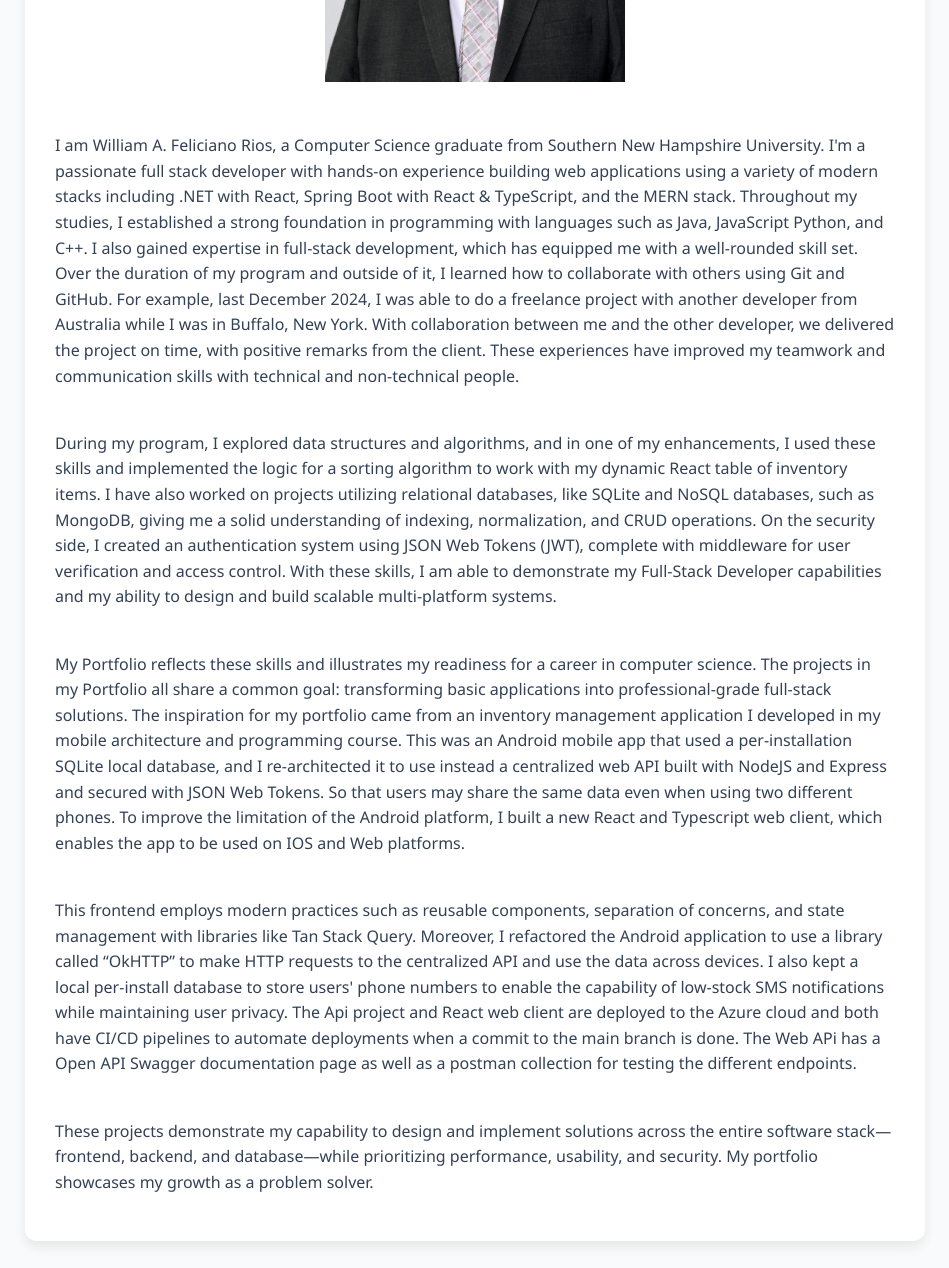
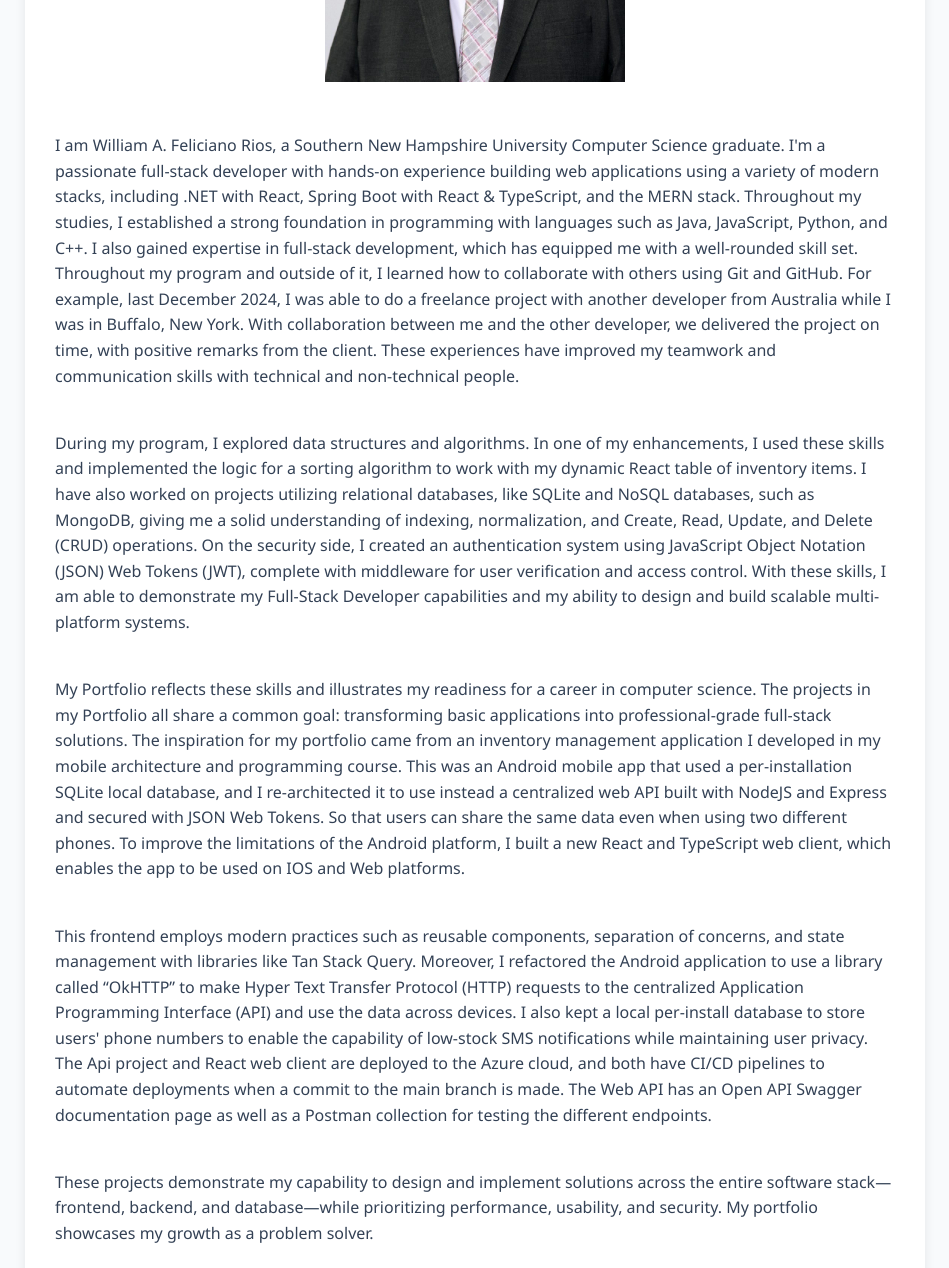
Before and after one commit to wfeliciano20/CS499_Capstone, a plain HTML site: page index.html in a window 1280 px wide. Shown: the part 640-1908 px from the top of the page, without its empty margins (165-1114 px from the left). Drawn offline with nearby package versions, Linux system fonts and the light colour scheme.

Commit message:
Update index.html

```diff
--- a/index.html
+++ b/index.html
@@ -26,55 +26,50 @@
         <br>
         <br>
         <p>
-          I am William A. Feliciano Rios, a Computer Science graduate from
-          Southern New Hampshire University. I'm a passionate full stack developer
-          with hands-on experience building web applications using a variety of
-          modern stacks including .NET with React, Spring Boot with React &
-          TypeScript, and the MERN stack. Throughout my studies, I established
-          a strong foundation in programming with languages such as Java, JavaScript
-          Python, and C++. I also gained expertise in full-stack development, which
-          has equipped me with a well-rounded skill set. Over the duration of my program
-          and outside of it, I learned how to collaborate with others using Git and GitHub.
-          For example, last December 2024, I was able to do a freelance project with another
-          developer from Australia while I was in Buffalo, New York. With collaboration
-          between me and the other developer, we delivered the project on time, with
-          positive remarks from the client. These experiences have improved my teamwork
-          and communication skills with technical and non-technical people.
+          I am William A. Feliciano Rios, a Southern New Hampshire University Computer Science graduate.
+          I'm a passionate full-stack developer with hands-on experience building web applications using a
+          variety of modern stacks, including .NET with React, Spring Boot with React & TypeScript, and the
+          MERN stack. Throughout my studies, I established a strong foundation in programming with languages
+          such as Java, JavaScript, Python, and C++. I also gained expertise in full-stack development, which
+          has equipped me with a well-rounded skill set. Throughout my program and outside of it, I learned how
+          to collaborate with others using Git and GitHub. For example, last December 2024, I was able to do a
+          freelance project with another developer from Australia while I was in Buffalo, New York. With collaboration
+          between me and the other developer, we delivered the project on time, with positive remarks from the client.
+          These experiences have improved my teamwork and communication skills with technical and non-technical people.
           </p>
           <br>
           <p>
-          During my program, I explored data structures and algorithms, and in one of my
-          enhancements, I used these skills and implemented the logic for a sorting algorithm
-          to work with my dynamic React table of inventory items. I have also worked on projects
-          utilizing relational databases, like SQLite and NoSQL databases, such as MongoDB, giving
-          me a solid understanding of indexing, normalization, and CRUD operations. On the security
-          side, I created an authentication system using JSON Web Tokens (JWT), complete with middleware
-          for user verification and access control. With these skills, I am able to demonstrate my
-          Full-Stack Developer capabilities and my ability to design and build scalable multi-platform
-          systems.
+          During my program, I explored data structures and algorithms. In one of my enhancements, I used these
+          skills and implemented the logic for a sorting algorithm to work with my dynamic React table of inventory
+          items. I have also worked on projects utilizing relational databases, like SQLite and NoSQL databases, such
+          as MongoDB, giving me a solid understanding of indexing, normalization, and Create, Read, Update, and Delete
+          (CRUD) operations. On the security side, I created an authentication system using JavaScript Object Notation
+          (JSON) Web Tokens (JWT), complete with middleware for user verification and access control. With these skills,
+          I am able to demonstrate my Full-Stack Developer capabilities and my ability to design and build scalable
+          multi-platform systems.
           </p>
           <br>
           <p>
-          My Portfolio reflects these skills and illustrates my readiness for a career in computer science.
-          The projects in my Portfolio all share a common goal: transforming basic applications into
-          professional-grade full-stack solutions. The inspiration for my portfolio came from an inventory
-          management application I developed in my mobile architecture and programming course. This was an
-          Android mobile app that used a per-installation SQLite local database, and I re-architected it to
-          use instead a centralized web API built with NodeJS and Express and secured with JSON Web Tokens.
-          So that users may share the same data even when using two different phones. To improve the limitation
-          of the Android platform, I built a new React and Typescript web client, which enables the app to be
-          used on IOS and Web platforms.
+          My Portfolio reflects these skills and illustrates my readiness for a career in computer science. The projects
+          in my Portfolio all share a common goal: transforming basic applications into professional-grade full-stack
+          solutions. The inspiration for my portfolio came from an inventory management application I developed in my
+          mobile architecture and programming course. This was an Android mobile app that used a per-installation SQLite
+          local database, and I re-architected it to use instead a centralized web API built with NodeJS and Express and
+          secured with JSON Web Tokens. So that users can share the same data even when using two different phones. To
+          improve the limitations of the Android platform, I built a new React and TypeScript web client, which enables the
+          app to be used on IOS and Web platforms.
           </p>
           <br>
           <p>
-          This frontend employs modern practices such as reusable components, separation of concerns, and
-          state management with libraries like Tan Stack Query. Moreover, I refactored the Android application
-          to use a library called “OkHTTP” to make HTTP requests to the centralized API and use the data across
-          devices. I also kept a local per-install database to store users' phone numbers to enable the capability
-          of low-stock SMS notifications while maintaining user privacy. The Api project and React web client are
-          deployed to the Azure cloud and both have CI/CD pipelines to automate deployments when a commit to the
-          main branch is done. The Web APi has a Open API Swagger documentation page as well as a postman collection
-          for testing the different endpoints.
+          This frontend employs modern practices such as reusable components, separation of concerns, and state management
+          with libraries like Tan Stack Query. Moreover, I refactored the Android application to use a library called “OkHTTP”
+          to make Hyper Text Transfer Protocol (HTTP) requests to the centralized Application Programming Interface (API) and
+          use the data across devices. I also kept a local per-install database to store users' phone numbers to enable the
+          capability of low-stock SMS notifications while maintaining user privacy. The Api project and React web client are
+          deployed to the Azure cloud, and both have CI/CD pipelines to automate deployments when a commit to the main branch
+          is made. The Web API has an Open API Swagger documentation page as well as a Postman collection for testing the
+          different endpoints.
+
           </p>
           <br>
           <p>
@@ -94,10 +89,7 @@
       <section id="projects">
         <h2>Projects</h2>
         <div class="project">
-          <h3>Capstone Project – Enhanced Inventory Management Android App, React Web App and ExpressJs Web API</h3>
-          <p>
-            Android Application with an ExpressJs Web API and MongoDB database.
-          </p>
+          <h3>Capstone Project – Enhanced Inventory Management Android App, React Web App, and ExpressJS Web API</h3>
           <br>
           <section>
             <h4>Original Artifact</h4>
```
